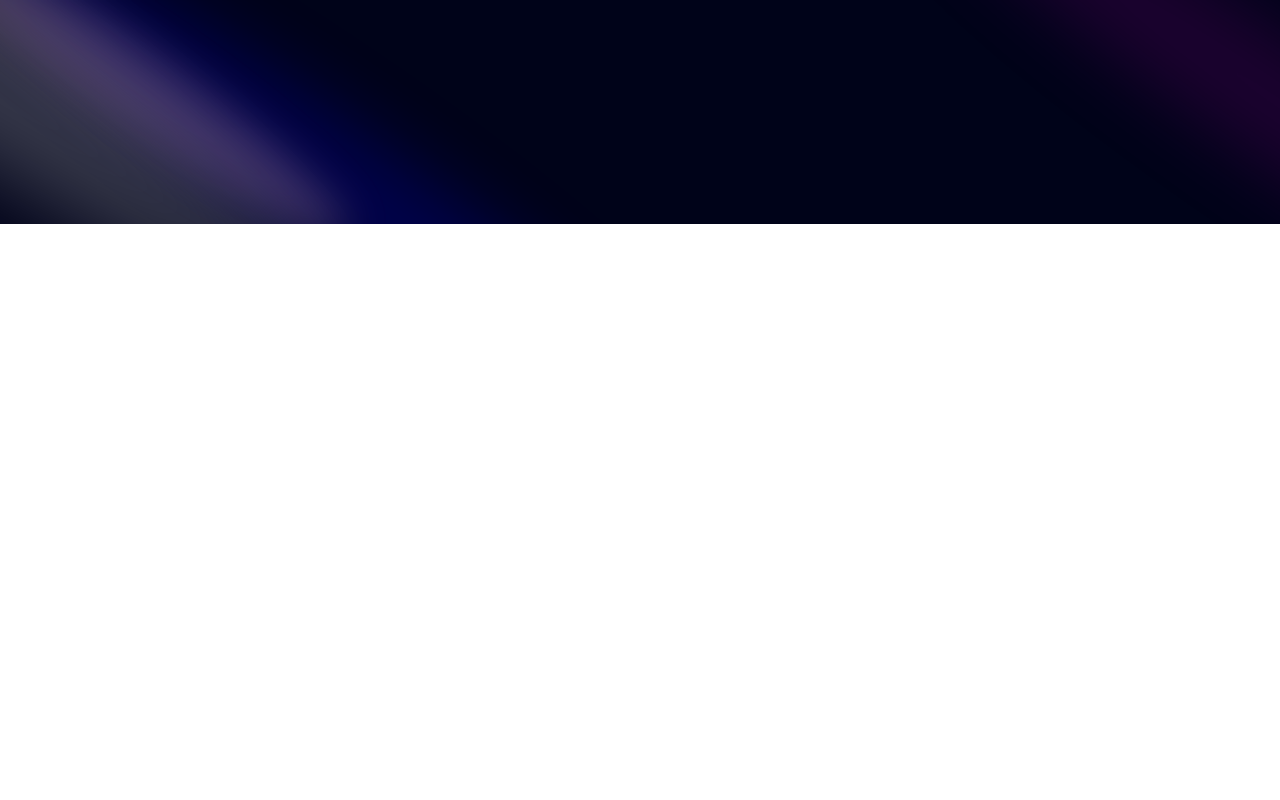
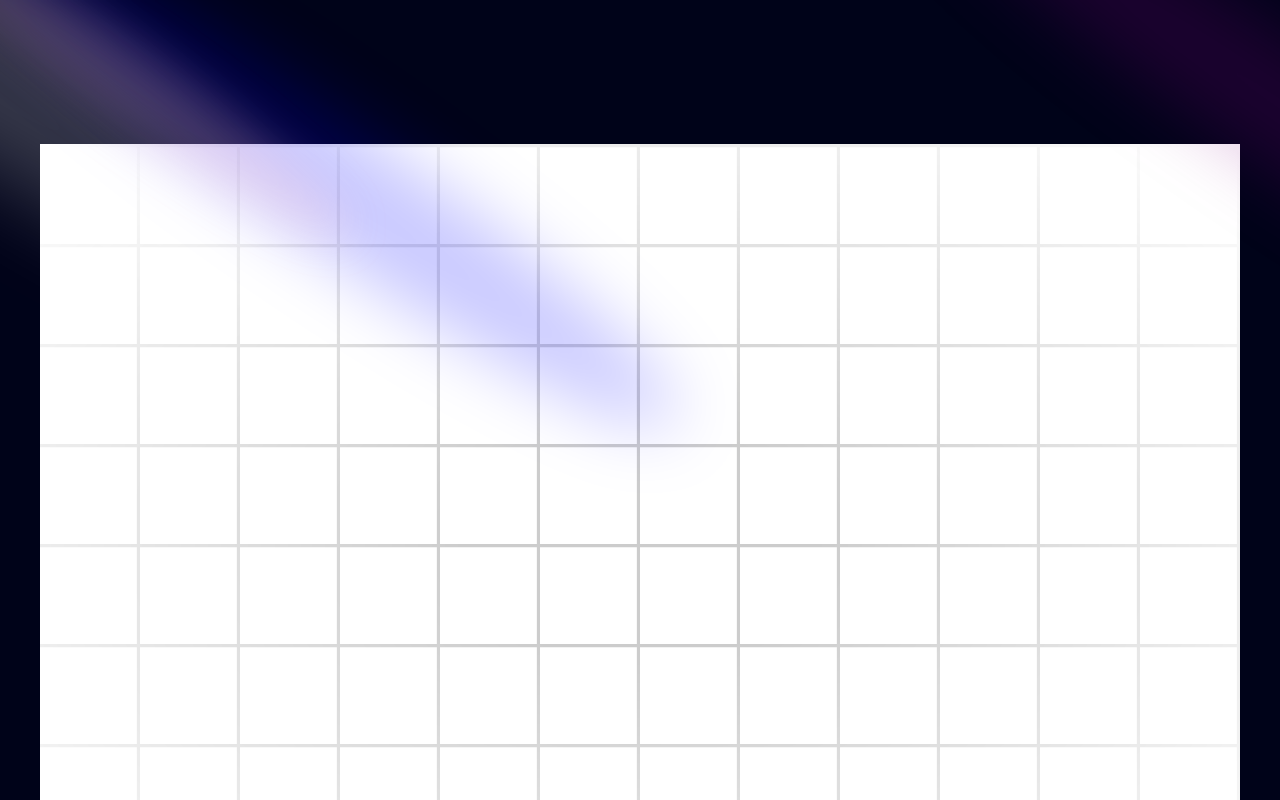
Before and after one commit to sinaebrahimii/portfolio, a Next.js app: page / in a window 1280 px wide. Shown: the top 800 px of the page. Built offline with nearby package versions, Linux system fonts and the light colour scheme.

Commit message:
Theme provider created for dark theme

```diff
--- a/app/layout.tsx
+++ b/app/layout.tsx
@@ -1,6 +1,7 @@
 import type { Metadata } from "next";
 import { Inter } from "next/font/google";
 import "./globals.css";
+import { ThemeProvider } from "./provider";
 
 const inter = Inter({ subsets: ["latin"] });
 
@@ -16,7 +17,16 @@
 }>) {
   return (
     <html lang="en">
-      <body className={inter.className}>{children}</body>
+      <body className={inter.className}>
+        <ThemeProvider
+          attribute="class"
+          defaultTheme="system"
+          enableSystem
+          disableTransitionOnChange
+        >
+          {children}
+        </ThemeProvider>
+      </body>
     </html>
   );
 }
--- /dev/null
+++ b/app/provider.tsx
@@ -0,0 +1,9 @@
+"use client";
+
+import * as React from "react";
+import { ThemeProvider as NextThemesProvider } from "next-themes";
+import { type ThemeProviderProps } from "next-themes/dist/types";
+
+export function ThemeProvider({ children, ...props }: ThemeProviderProps) {
+  return <NextThemesProvider {...props}>{children}</NextThemesProvider>;
+}
--- a/components/Hero.tsx
+++ b/components/Hero.tsx
@@ -26,6 +26,10 @@
           fill="pink"
         />
       </div>
+      <div className="h-screen w-full dark:bg-black-100  bg-white  dark:bg-grid-white/[0.3] bg-grid-black/[0.2] relative flex items-center justify-center">
+        {/* Radial gradient for the container to give a faded look */}
+        <div className="absolute pointer-events-none inset-0 flex items-center justify-center dark:bg-black-100 bg-white [mask-image:radial-gradient(ellipse_at_center,transparent_20%,black)]" />
+      </div>
     </div>
   );
 };
```
